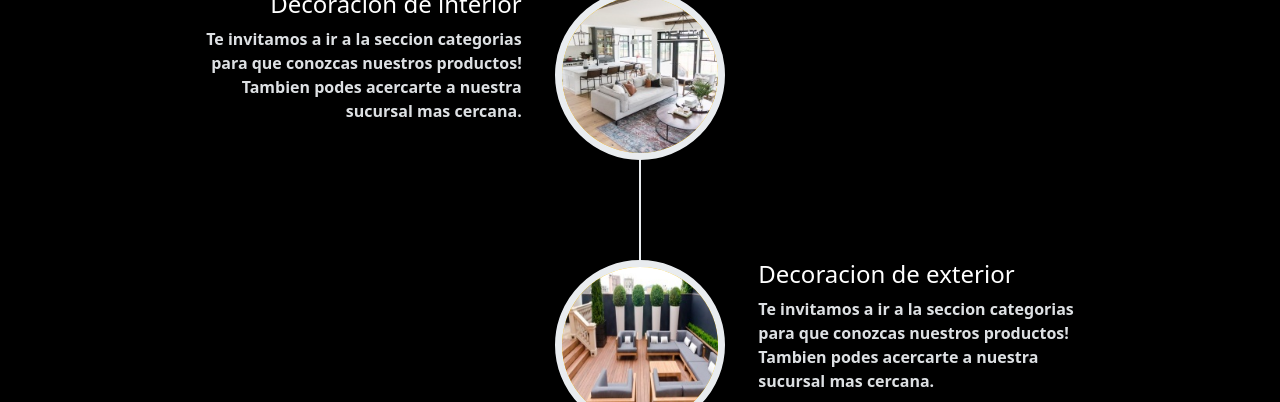
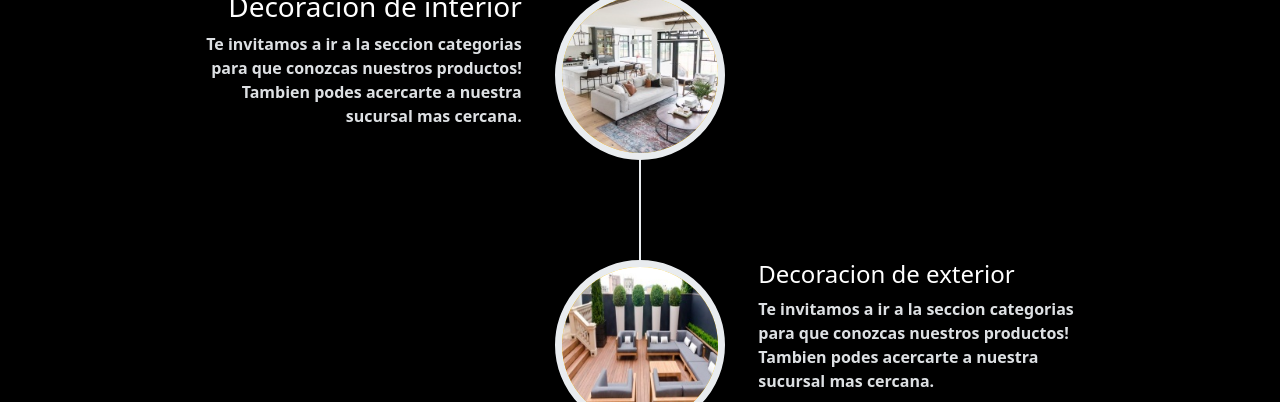
Before and after one commit to FranciscoPerego/decoracion__perego, a website: page index.html in a window 1280 px wide. Shown: the part 698-1100 px from the top of the page. Drawn offline with nearby package versions, Linux system fonts and the light colour scheme.

Commit message:
Correccion de palabras

```diff
--- a/index.html
+++ b/index.html
@@ -74,7 +74,7 @@
                 <div class="timeline-image"><img class="rounded-circle img-fluid" src="img/fotoIndex1.jpeg" alt="..." /></div>
                 <div class="timeline-panel">
                     <div class="timeline-heading">
-                        <h4>Decoracion de interior</h4>
+                        <h3>Decoracion de interior</h3>
                     </div>
                     <div class="timeline-body"><p class="text-muted">Te invitamos a ir a la seccion categorias para que conozcas nuestros productos! Tambien podes acercarte a nuestra sucursal mas cercana.</p></div>
                 </div>
```
Also changed, not shown: quienes_somos.html (+1 -1 lines).
